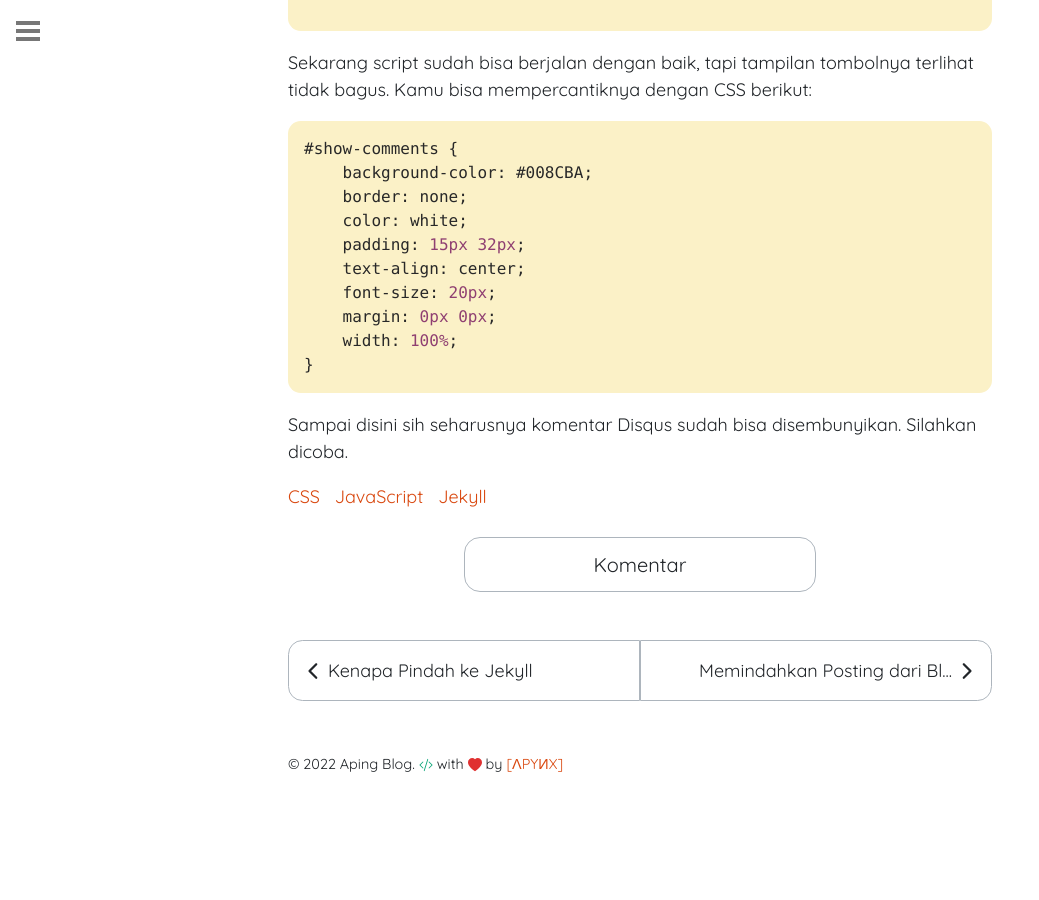
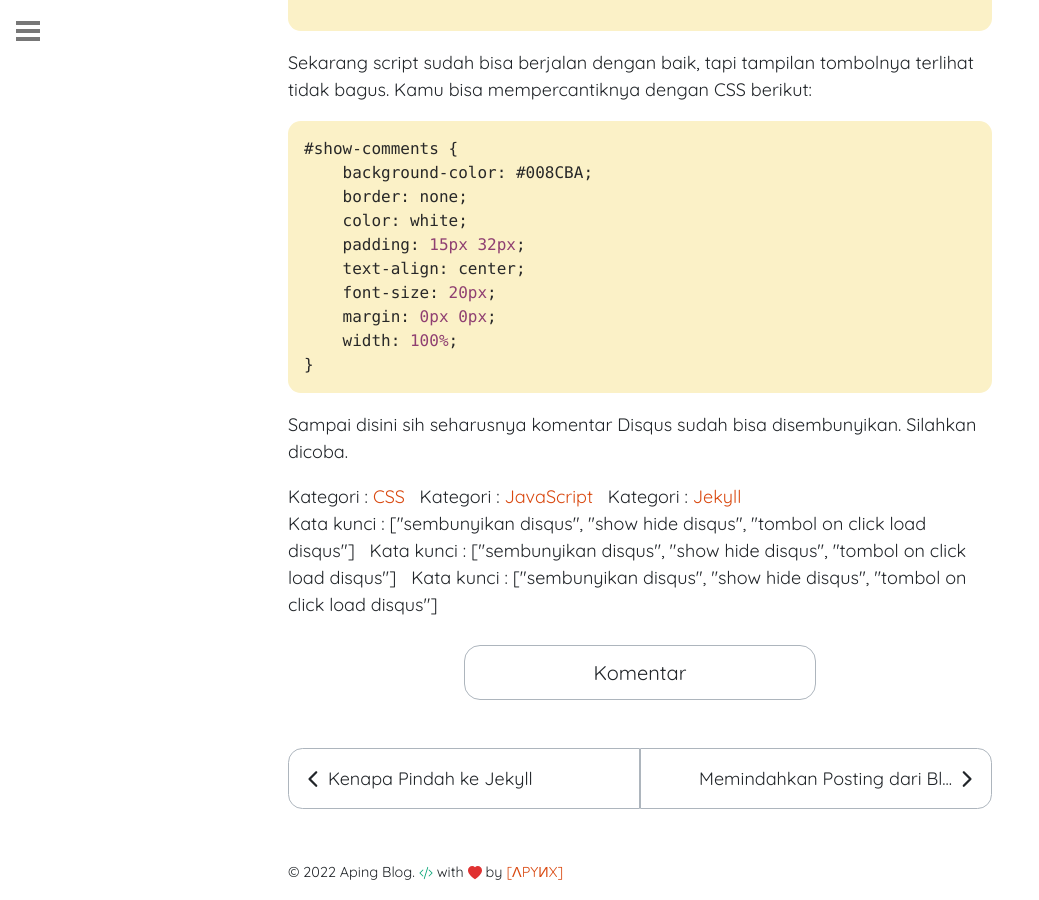
Before and after one commit to apynx/apynx.github.io, a Jekyll site: the page built from _posts/2022-05-04-pasang-tombol-on-click-load-disqus.md, in a window 1280 px wide and 900 px high, scrolled down 2766 px. Shown: the whole window, without its empty margins (0-1039 px from the left). Built offline with Jekyll 4.4.1, drawn with Linux system fonts in a browser that asks for light colours; before the commit the page ends 3558 px from its top, so only the background shows below that.

Commit message:
add tags

```diff
--- a/_layouts/post.html
+++ b/_layouts/post.html
@@ -35,7 +35,18 @@ layout: default
       {% assign categories = page.categories %}
     {% endif %}
     {% for category in categories %}
-    <a href="{{site.baseurl}}/kategori/#{{category|slugize}}">{{category}}</a>
+    Kategori : <a href="{{site.baseurl}}/kategori/#{{category|slugize}}">{{category}}</a>
+    {% unless forloop.last %}&nbsp;{% endunless %}
+    {% endfor %}
+  </div>
+  <div class="post-tags">
+    {% if post %}
+      {% assign tags = post.tags %}
+    {% else %}
+      {% assign tags = page.tags %}
+    {% endif %}
+    {% for tag in tags %}
+    Kata kunci : {{page.tags | capitalize | join: ', '}}
     {% unless forloop.last %}&nbsp;{% endunless %}
     {% endfor %}
   </div>
```
